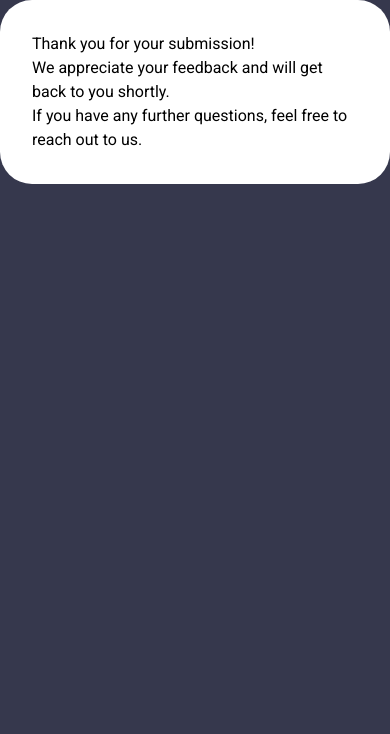
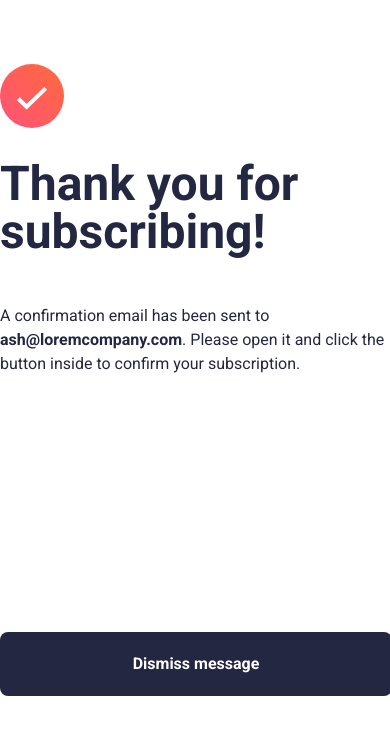
Before and after one commit to Yonerfy/Newsletter-sign-up-form-with-success-message, a Vue app: page /thanks in a window 390 px wide. Shown: the top 734 px of the page. Built offline with nearby package versions, Linux system fonts and the light colour scheme.

Commit message:
Thanks page, table and mobile view.

```diff
--- a/src/App.vue
+++ b/src/App.vue
@@ -13,6 +13,7 @@ import { RouterLink, RouterView } from 'vue-router'
     </div>
   </header> -->
 
+
   <RouterView />
 </template>
 
--- a/src/components/NewsletterCard.vue
+++ b/src/components/NewsletterCard.vue
@@ -4,8 +4,8 @@
 <template>
 
   <div class="newsletter-container flex ">
-    <div class="form-container mr-[4em] flex flex-col justify-center">
-      <h1 class="text-preset-1 mb-[1em] blue-800">Stay updated!</h1>
+    <div class="form-container lg:mr-[4em] flex flex-col justify-center">
+      <h1 class="text-preset-1 md:mb-[1em] mb-[.8em] blue-800">Stay updated!</h1>
       <p class="text-preset-2 mb-[2em] blue-800">Join 60,000+ product managers receiving monthly<br> updates on:</p>
       <ul class="text-preset-2 mb-[2em] list-inside blue-800">
         <li class="flex items-center mb-[1em]">
@@ -23,7 +23,7 @@
       </ul>
       <form action="">
         <div class="form-element flex flex-col">
-          <label for="email" class="text-preset-3 mb-[.5em]">Email address</label>
+          <label for="email" class="text-preset-3 mb-[.5em] blue-800">Email address</label>
           <input class="mb-[1.5em] border-solid border-1 border-[#949494] rounded-lg p-4" type="email" placeholder="email@company.com" required />
           <button type="submit" class="bg-[#242742] p-5 text-white rounded-lg text-preset-2-bold">Subscribe to monthly newsletter</button>
         </div>
@@ -31,12 +31,13 @@
     </div>
     <div class="img-container">
       <img src="../assets/illustration-sign-up-desktop.svg" class="w-full hidden lg:flex" alt="" />
-      <img src="../assets/illustration-sign-up-mobile.svg" class="w-full lg:hidden rounded-[2.2em] mb-[2.5em]" alt="" />
+      <img src="../assets/illustration-sign-up-mobile.svg" class="w-full lg:hidden md:rounded-[2.2em] mb-[2.5em]" alt="" />
     </div>
   </div>
 </template>
 
 <style scoped>
+
   @media(max-width: 768px) {
     .newsletter-container {
       display: grid;
@@ -54,4 +55,13 @@
     }
   }
 
+  @media(max-width:450px) {
+    .form-container{
+      padding: 0 2em;
+      margin-top: -4.5em;
+    }
+  }
+
+
+
 </style>
--- a/src/main.css
+++ b/src/main.css
@@ -4,11 +4,13 @@
 body {
   background-color: #36384D;
   height: 100vh;
+  display: flex;
+  place-items: center;
 }
 #app {
   max-width: 1280px;
   margin: 0 auto;
-  padding: 2rem;
+  padding: 3rem;
   font-weight: normal;
   font-family: 'Roboto', sans-serif;
   background-color: #fff;
@@ -60,12 +62,20 @@ body {
   line-height: 150%;
   letter-spacing: 0;
 }
-.text-preset-4{}
-
-@media (min-width: 1024px) {
+/* need to remove the flex display from the body */
+@media (max-width: 768px) {
   body {
-    display: flex;
-    place-items: center;
+    display: initial;
+  }
+}
+@media (max-width: 450px) {
+  #app {
+    border-radius: 0;
+    padding: 0;
+    padding-bottom: 4em;
+  }
+  body {
+    background-color: #fff;
   }
 
 }
--- a/src/views/ThanksView.vue
+++ b/src/views/ThanksView.vue
@@ -3,13 +3,52 @@
 </script>
 
 <template>
-  <div class="thanks-page">
-    <h1>Thank you for your submission!</h1>
-    <p>We appreciate your feedback and will get back to you shortly.</p>
-    <p>If you have any further questions, feel free to reach out to us.</p>
+  <div class="thank-conteiner">
+    <div class="thanks-page w-[24.5em] mt-[4em] md:mt-[0]">
+    <img src="../assets/icon-success.svg" alt="Thank You" class="thank-you-image mb-[2em]" />
+    <h1 class="text-preset-1 blue-800 md:mb-[.5em] mb-[1em]">Thank you for<br/>subscribing!</h1>
+    <p class="text-preset-2 blue-800 md:mb-[2.5em] mb-[16em] thank-parragraf">
+      A confirmation email has been sent to <span class="text-preset-2-bold">ash@loremcompany.com</span>.
+       Please open it and click the button inside to confirm your subscription.
+    </p>
+    <button type="submit" class="bg-[#242742] p-5 text-white rounded-lg text-preset-2-bold w-full thank-submit">Dismiss message</button>
+  </div>
   </div>
 </template>
 
-<style>
+<style scoped>
+ body {
+    display: flex;
+    justify-content: center;
+    align-items: center;
+ }
+ /* I need to solved this problem with the flexbox */
+ @media (max-width: 768px) {
+    body {
+      display: flex;
+    }
+  }
 
+ @media(max-width:450px) {
+  ::v-deep(#app){
+    padding-bottom: 0;
+    margin-top: 3em;
+  }
+  .thanks-page{
+    .text-preset-1{
+      font-size: 3rem;
+    }
+  }
+ }
+ @media(max-width:380px) {
+  .thank-parragraf {
+    width: 80%;
+  }
+  .thank-submit {
+    width: 80%;
+  }
+  .thank-conteiner{
+    padding: 0 2em;
+  }
+}
 </style>
```
